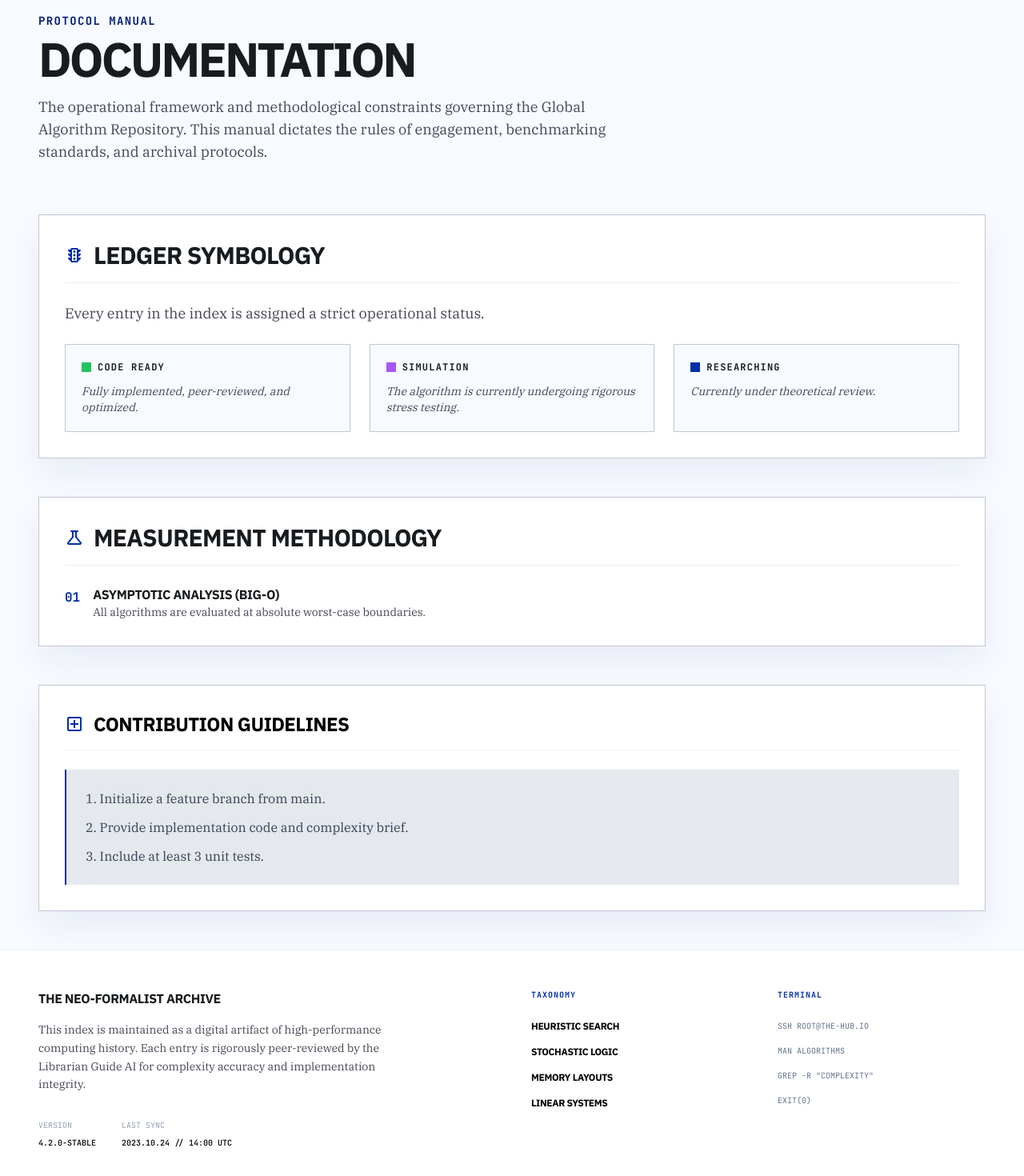
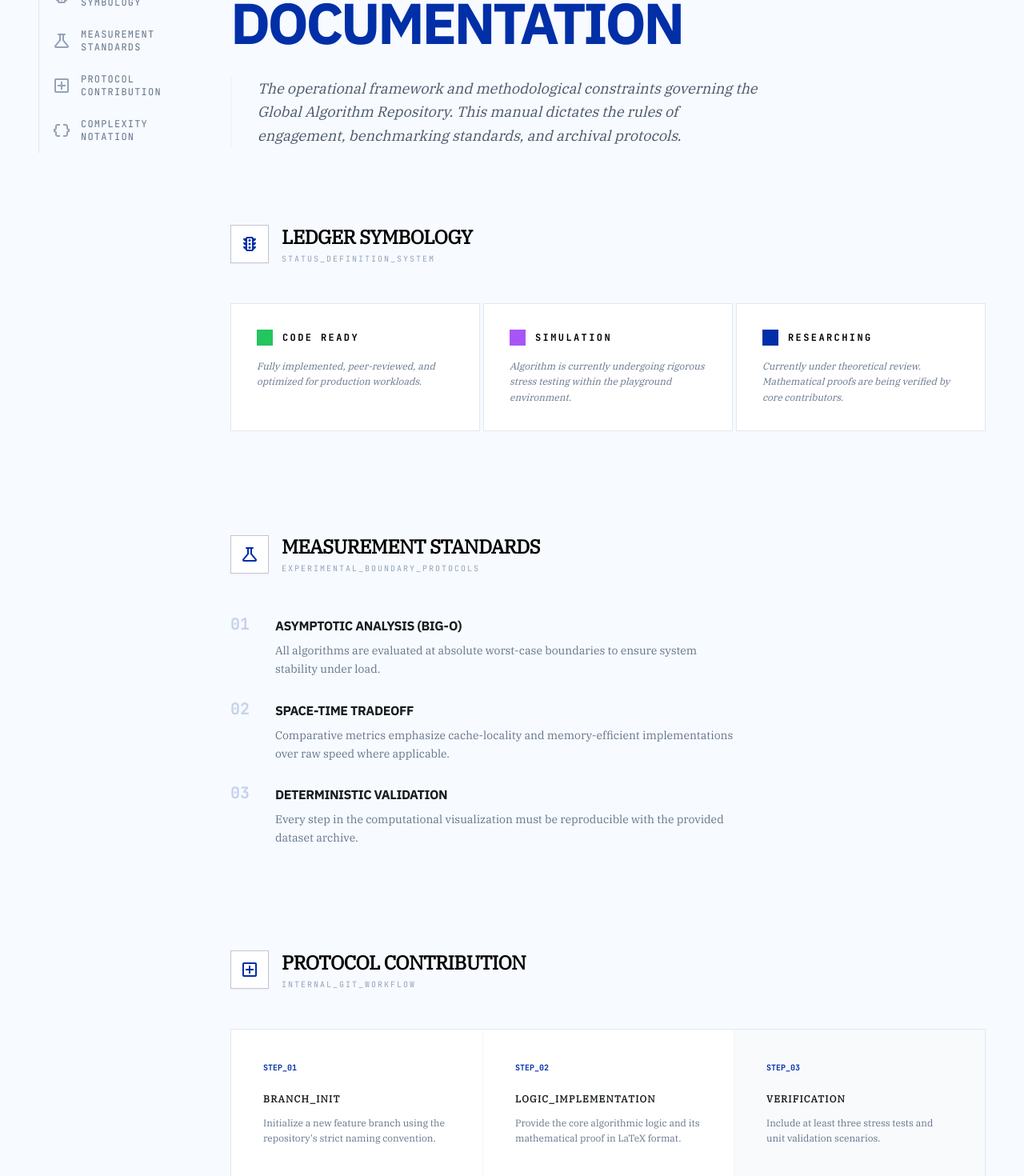
Before and after one commit to aaas72/MASTER-INDEX, a Next.js app: page /documentation in a window 1280 px wide. Shown: the part 160-1630 px from the top of the page at 80% size. Built offline with nearby package versions, Linux system fonts and the light colour scheme.

Commit message:
UI: Professionalize Documentation page and refine layout consistency

```diff
--- a/app/documentation/page.tsx
+++ b/app/documentation/page.tsx
@@ -1,84 +1,161 @@
+"use client";
+
 import { FullWidthLayout } from "@/components/shared";
 import React from "react";
+import { motion } from "framer-motion";
 
 export default function DocumentationPage() {
+  const sections = [
+    { id: "symbology", title: "Ledger Symbology", icon: "traffic" },
+    { id: "methodology", title: "Measurement Standards", icon: "science" },
+    { id: "contribution", title: "Protocol Contribution", icon: "add_box" },
+    { id: "complexity", title: "Complexity Notation", icon: "data_object" }
+  ];
+
   return (
+    <div className="bg-[#F7FAFE] min-h-screen">
       <FullWidthLayout>
-      <div className="mb-16">
-        <span className="page-kicker block mb-2">Protocol Manual</span>
-        <h1 className="page-title mb-4 uppercase">Documentation</h1>
-        <p className="body-copy max-w-3xl">
-          The operational framework and methodological constraints governing
-          the Global Algorithm Repository. This manual dictates the rules of
-          engagement, benchmarking standards, and archival protocols.
+        <div className="flex flex-col lg:flex-row gap-16 pt-0 pb-24">
+          {/* Left: Sticky Navigation Sidebar */}
+          <aside className="lg:w-44 shrink-0">
+            <div className="sticky top-24 space-y-8">
+              <div>
+                <span className="text-[10px] font-mono uppercase tracking-[0.3em] text-[#002FA7]/40 font-bold block mb-4">Navigation_Index</span>
+                <nav className="flex flex-col border-l border-slate-200">
+                  {sections.map((section) => (
+                    <a
+                      key={section.id}
+                      href={`#${section.id}`}
+                      className="group flex items-center gap-3 py-3 pl-4 -ml-px border-l border-transparent hover:border-[#002FA7] transition-all"
+                    >
+                      <span className="material-symbols-outlined text-[18px] text-slate-400 group-hover:text-[#002FA7] transition-colors">{section.icon}</span>
+                      <span className="text-xs font-mono uppercase tracking-widest text-slate-500 group-hover:text-black transition-colors">{section.title}</span>
+                    </a>
+                  ))}
+                </nav>
+              </div>
+            </div>
+          </aside>
+
+          {/* Right: Main Content */}
+          <main className="flex-1 min-w-0">
+            {/* Header */}
+            <header className="mb-24">
+              <h1 className="text-5xl lg:text-7xl font-sans font-black text-black uppercase tracking-tighter mb-8 leading-[0.9]">
+                System <br />
+                <span className="text-[#002FA7]">Documentation</span>
+              </h1>
+              <p className="text-lg text-slate-600 max-w-2xl leading-relaxed font-body italic border-l-2 border-slate-100 pl-8">
+                The operational framework and methodological constraints governing the Global Algorithm Repository. This manual dictates the rules of engagement, benchmarking standards, and archival protocols.
               </p>
+            </header>
+
+            <div className="space-y-32">
+              {/* Section: Symbology */}
+              <section id="symbology" className="scroll-mt-24">
+                <div className="flex items-center gap-4 mb-12">
+                  <div className="w-12 h-12 bg-white border border-[#C4C5D6] flex items-center justify-center text-[#002FA7] shadow-sm">
+                    <span className="material-symbols-outlined text-2xl">traffic</span>
+                  </div>
+                  <div>
+                    <h2 className="text-2xl font-bold uppercase tracking-tight text-black">Ledger Symbology</h2>
+                    <p className="text-[10px] font-mono uppercase tracking-[0.2em] text-slate-400 mt-1">Status_Definition_System</p>
+                  </div>
                 </div>
 
-      <div className="grid grid-cols-1 gap-12">
-        <section className="bg-surface-container-lowest border border-outline-variant p-8 shadow-custom">
-          <div className="flex items-center gap-3 mb-6 border-b border-surface-container pb-4">
-            <span className="material-symbols-outlined text-[#002FA7] text-2xl">traffic</span>
-            <h2 className="section-title uppercase">Ledger Symbology</h2>
+                <div className="grid grid-cols-1 md:grid-cols-3 gap-1">
+                  {[
+                    { label: "Code Ready", color: "bg-green-500", desc: "Fully implemented, peer-reviewed, and optimized for production workloads." },
+                    { label: "Simulation", color: "bg-purple-500", desc: "Algorithm is currently undergoing rigorous stress testing within the playground environment." },
+                    { label: "Researching", color: "bg-[#002FA7]", desc: "Currently under theoretical review. Mathematical proofs are being verified by core contributors." }
+                  ].map((status, i) => (
+                    <div key={i} className="bg-white border border-slate-200 p-8 hover:border-[#002FA7] transition-all group relative overflow-hidden">
+                      <div className="flex items-center gap-3 mb-4">
+                        <div className={`w-5 h-5 ${status.color} shrink-0`}></div>
+                        <span className="font-mono text-xs uppercase tracking-[0.2em] font-black text-black">{status.label}</span>
                       </div>
-          <p className="body-copy mb-6">Every entry in the index is assigned a strict operational status.</p>
-          <div className="grid grid-cols-1 md:grid-cols-3 gap-6">
-            <div className="bg-surface border border-outline-variant p-5 flex flex-col gap-3">
-              <div className="flex items-center gap-2">
-                <div className="w-3 h-3 bg-green-500"></div>
-                <span className="font-mono text-xs uppercase tracking-widest font-bold text-on-surface">Code Ready</span>
+                      <p className="text-xs text-slate-500 leading-relaxed font-body italic group-hover:text-slate-800 transition-colors">{status.desc}</p>
                     </div>
-              <p className="font-body text-sm text-on-surface-variant italic">Fully implemented, peer-reviewed, and optimized.</p>
+                  ))}
                 </div>
-            {/* ... other status cards ... */}
-            <div className="bg-surface border border-outline-variant p-5 flex flex-col gap-3">
-              <div className="flex items-center gap-2">
-                <div className="w-3 h-3 bg-purple-500"></div>
-                <span className="font-mono text-xs uppercase tracking-widest font-bold text-on-surface">Simulation</span>
+              </section>
+
+              {/* Section: Methodology */}
+              <section id="methodology" className="scroll-mt-24">
+                <div className="flex items-center gap-4 mb-12">
+                  <div className="w-12 h-12 bg-white border border-[#C4C5D6] flex items-center justify-center text-[#002FA7] shadow-sm">
+                    <span className="material-symbols-outlined text-2xl">science</span>
                   </div>
-              <p className="font-body text-sm text-on-surface-variant italic">The algorithm is currently undergoing rigorous stress testing.</p>
+                  <div>
+                    <h2 className="text-2xl font-bold uppercase tracking-tight text-black">Measurement Standards</h2>
+                    <p className="text-[10px] font-mono uppercase tracking-[0.2em] text-slate-400 mt-1">Experimental_Boundary_Protocols</p>
                   </div>
-            <div className="bg-surface border border-outline-variant p-5 flex flex-col gap-3">
-              <div className="flex items-center gap-2">
-                <div className="w-3 h-3 bg-[#002FA7]"></div>
-                <span className="font-mono text-xs uppercase tracking-widest font-bold text-on-surface">Researching</span>
                 </div>
-              <p className="font-body text-sm text-on-surface-variant italic">Currently under theoretical review.</p>
+
+                <div className="space-y-6">
+                  {[
+                    { id: "01", title: "Asymptotic Analysis (Big-O)", desc: "All algorithms are evaluated at absolute worst-case boundaries to ensure system stability under load." },
+                    { id: "02", title: "Space-Time Tradeoff", desc: "Comparative metrics emphasize cache-locality and memory-efficient implementations over raw speed where applicable." },
+                    { id: "03", title: "Deterministic Validation", desc: "Every step in the computational visualization must be reproducible with the provided dataset archive." }
+                  ].map((item, i) => (
+                    <div key={i} className="flex gap-8 group">
+                      <span className="font-mono text-xl font-black text-[#002FA7]/20 group-hover:text-[#002FA7] transition-colors">{item.id}</span>
+                      <div className="pt-1">
+                        <h4 className="font-sans font-bold text-on-surface uppercase tracking-tight mb-2">{item.title}</h4>
+                        <p className="text-sm text-slate-500 max-w-xl font-body leading-relaxed">{item.desc}</p>
+                      </div>
+                    </div>
+                  ))}
+                </div>
+              </section>
+
+              {/* Section: Contribution */}
+              <section id="contribution" className="scroll-mt-24 relative">
+                <div className="absolute -inset-8 bg-[#0A1022] -z-10 blueprint-grid opacity-[0.03] pointer-events-none"></div>
+                <div className="flex items-center gap-4 mb-12">
+                  <div className="w-12 h-12 bg-white border border-[#C4C5D6] flex items-center justify-center text-[#002FA7] shadow-sm">
+                    <span className="material-symbols-outlined text-2xl">add_box</span>
+                  </div>
+                  <div>
+                    <h2 className="text-2xl font-bold uppercase tracking-tight text-black">Protocol Contribution</h2>
+                    <p className="text-[10px] font-mono uppercase tracking-[0.2em] text-slate-400 mt-1">Internal_Git_Workflow</p>
+                  </div>
+                </div>
+
+                <div className="bg-white border border-slate-200 overflow-hidden">
+                  <div className="grid grid-cols-1 md:grid-cols-3 divide-y md:divide-y-0 md:divide-x divide-slate-100">
+                    <div className="p-10">
+                      <span className="text-[10px] font-mono text-[#002FA7] font-bold block mb-6">STEP_01</span>
+                      <h5 className="font-bold uppercase text-xs mb-3 tracking-widest">Branch_Init</h5>
+                      <p className="text-xs text-slate-500 leading-relaxed">Initialize a new feature branch using the repository's strict naming convention.</p>
+                    </div>
+                    <div className="p-10">
+                      <span className="text-[10px] font-mono text-[#002FA7] font-bold block mb-6">STEP_02</span>
+                      <h5 className="font-bold uppercase text-xs mb-3 tracking-widest">Logic_Implementation</h5>
+                      <p className="text-xs text-slate-500 leading-relaxed">Provide the core algorithmic logic and its mathematical proof in LaTeX format.</p>
+                    </div>
+                    <div className="p-10 bg-slate-50">
+                      <span className="text-[10px] font-mono text-[#002FA7] font-bold block mb-6">STEP_03</span>
+                      <h5 className="font-bold uppercase text-xs mb-3 tracking-widest">Verification</h5>
+                      <p className="text-xs text-slate-500 leading-relaxed">Include at least three stress tests and unit validation scenarios.</p>
+                    </div>
+                  </div>
+                  <div className="bg-[#002FA7] p-4 text-center">
+                    <button className="text-[10px] font-mono uppercase font-bold text-white tracking-[0.4em] hover:tracking-[0.5em] transition-all">Submit_Pull_Request_Archive →</button>
                   </div>
                 </div>
               </section>
-
-        <section className="bg-surface-container-lowest border border-outline-variant p-8 shadow-custom">
-          <div className="flex items-center gap-3 mb-6 border-b border-surface-container pb-4">
-            <span className="material-symbols-outlined text-[#002FA7] text-2xl">science</span>
-            <h2 className="section-title uppercase">Measurement Methodology</h2>
             </div>
-          <ul className="space-y-4">
-            <li className="flex gap-4">
-              <span className="font-mono text-[#002FA7] font-bold mt-1">01</span>
-              <div>
-                <h4 className="font-sans font-bold text-on-surface uppercase tracking-tight">Asymptotic Analysis (Big-O)</h4>
-                <p className="font-body text-sm text-on-surface-variant">All algorithms are evaluated at absolute worst-case boundaries.</p>
-              </div>
-            </li>
-            {/* ... other methodology items ... */}
-          </ul>
-        </section>
-
-        {/* ... Contribution Guidelines ... */}
-        <section className="bg-surface-container-lowest border border-outline-variant p-8 shadow-custom">
-          <div className="flex items-center gap-3 mb-6 border-b border-surface-container pb-4">
-            <span className="material-symbols-outlined text-[#002FA7] text-2xl">add_box</span>
-            <h2 className="font-sans font-bold text-2xl uppercase tracking-tight text-black">Contribution Guidelines</h2>
-          </div>
-          <div className="bg-surface-container-high p-6 border-l-2 border-[#002FA7]">
-            <ol className="list-decimal list-inside font-body text-slate-700 space-y-3">
-              <li>Initialize a feature branch from main.</li>
-              <li>Provide implementation code and complexity brief.</li>
-              <li>Include at least 3 unit tests.</li>
-            </ol>
-          </div>
-        </section>
+          </main>
         </div>
       </FullWidthLayout>
+
+      <style jsx global>{`
+        .blueprint-grid {
+          background-image: radial-gradient(circle, #002FA7 1px, transparent 1px);
+          background-size: 24px 24px;
+        }
+      `}</style>
+    </div>
   );
 }
--- a/components/shared/Layouts.tsx
+++ b/components/shared/Layouts.tsx
@@ -24,8 +24,8 @@ export function SidebarLayout({ children, className = "" }: { children: React.Re
  */
 export function FullWidthLayout({ children, className = "" }: { children: React.ReactNode, className?: string }) {
   return (
-    <div className="w-full min-h-screen pt-16 bg-surface">
-      <main className={`w-full p-6 md:p-10 lg:p-12 ${className}`}>
+    <div className="w-full min-h-screen bg-surface">
+      <main className={`w-full px-6 pt-4 pb-8 md:px-10 lg:px-12 ${className}`}>
         <div className="max-w-[1440px] mx-auto w-full h-full">
           {children}
         </div>
```
Lines whose indentation alone changed are shown as unchanged.
